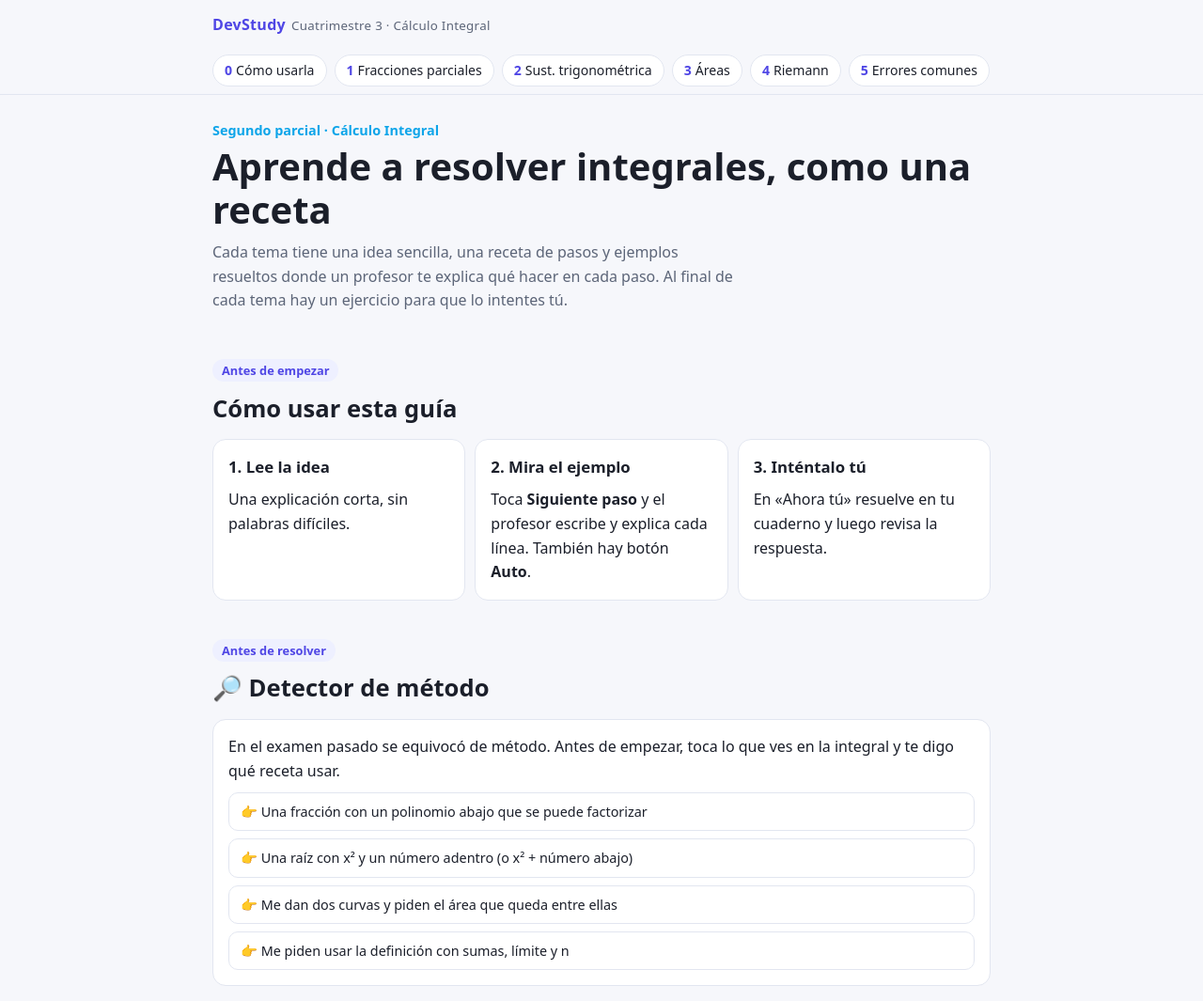
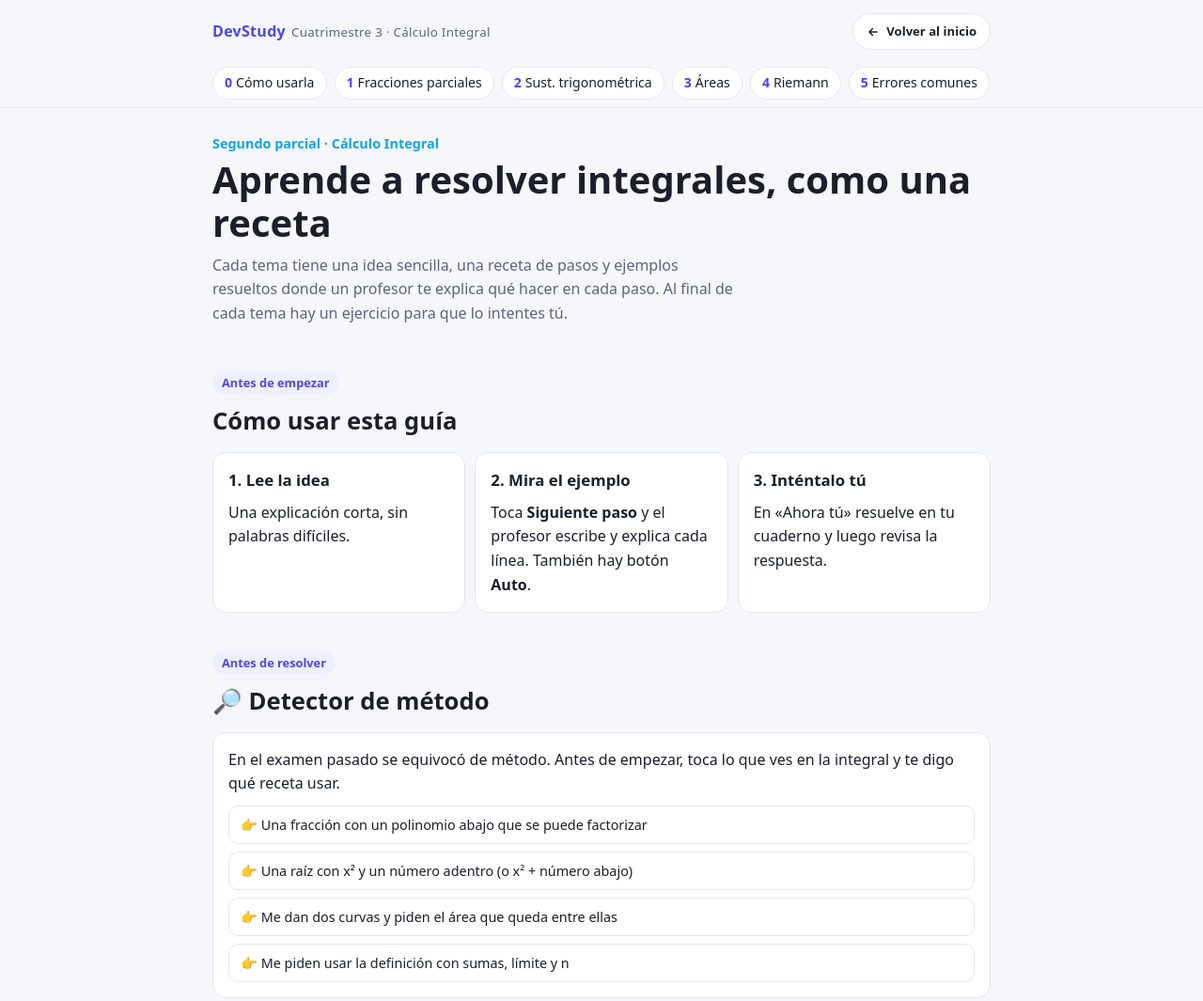
Before and after one commit to posaisolution/devstudy, a plain HTML site: page contenido/c3-p2-calculo.html in a window 1280 px wide. Shown: the top 1065 px of the page at 94% size. Drawn offline with nearby package versions, Linux system fonts and the light colour scheme.

Commit message:
fix: agregar boton Volver al inicio en la guia de Calculo Integral

```diff
--- a/contenido/c3-p2-calculo.html
+++ b/contenido/c3-p2-calculo.html
@@ -11,9 +11,13 @@ img{max-width:100%}[hidden]:not([hidden=until-found i]){display:none!important}
 *{box-sizing:border-box}
 html{scroll-behavior:smooth;scroll-padding-top:70px}
 body{margin:0;background:var(--bg);color:var(--fg);font:16px/1.6 system-ui,-apple-system,"Segoe UI",sans-serif;padding-bottom:env(safe-area-inset-bottom)}
-header.top{padding:calc(14px + env(safe-area-inset-top)) 16px 0;max-width:860px;margin:0 auto}
-.brand{font-weight:700;color:var(--acc);letter-spacing:.3px}
+header.top{display:flex;align-items:center;gap:12px;padding:calc(14px + env(safe-area-inset-top)) 16px 0;max-width:860px;margin:0 auto}
+.brand{font-weight:700;color:var(--acc);letter-spacing:.3px;text-decoration:none}
 .brand small{color:var(--mut);font-weight:500;margin-left:6px}
+.back{margin-left:auto;flex:none;display:inline-flex;align-items:center;gap:7px;padding:8px 14px;border-radius:999px;border:1.5px solid var(--bd);background:var(--card);color:var(--fg);font-size:.82rem;font-weight:600;text-decoration:none;transition:border-color .2s,transform .2s}
+.back:hover{border-color:var(--acc);transform:translateX(-2px)}
+.back svg{width:14px;height:14px}
+@media(max-width:480px){.brand small{display:none}.back{padding:7px 12px;font-size:.76rem}}
 nav.nav{position:sticky;top:0;z-index:5;background:color-mix(in srgb,var(--bg) 92%,transparent);backdrop-filter:blur(6px);border-bottom:1px solid var(--bd);margin-top:10px}
 nav.nav div{max-width:860px;margin:0 auto;padding:8px 16px;display:flex;gap:8px;overflow-x:auto}
 nav.nav a{white-space:nowrap;text-decoration:none;color:var(--fg);border:1px solid var(--bd);background:var(--card);padding:5px 12px;border-radius:99px;font-size:.88rem}
@@ -93,7 +97,7 @@ startup:{pageReady:function(){return MathJax.startup.defaultPageReady().then(fun
 <script async src="https://cdnjs.cloudflare.com/ajax/libs/mathjax/3.2.2/es5/tex-svg.min.js"></script>
 </head>
 <body>
-<header class="top"><a class="brand" href="../index.html" style="text-decoration:none">DevStudy<small>Cuatrimestre 3 · Cálculo Integral</small></a></header>
+<header class="top"><a class="brand" href="../index.html">DevStudy<small>Cuatrimestre 3 · Cálculo Integral</small></a><a class="back" href="../index.html" aria-label="Volver al inicio"><svg viewBox="0 0 24 24" fill="none" stroke="currentColor" stroke-width="2.4" stroke-linecap="round" stroke-linejoin="round" aria-hidden="true"><path d="M19 12H5M11 18l-6-6 6-6"/></svg><span>Volver al inicio</span></a></header>
 <nav class="nav"><div>
 <a href="#guia"><b>0</b>Cómo usarla</a><a href="#fracciones"><b>1</b>Fracciones parciales</a><a href="#trig"><b>2</b>Sust. trigonométrica</a><a href="#areas"><b>3</b>Áreas</a><a href="#riemann"><b>4</b>Riemann</a><a href="#errores"><b>5</b>Errores comunes</a>
 </div></nav>
```
